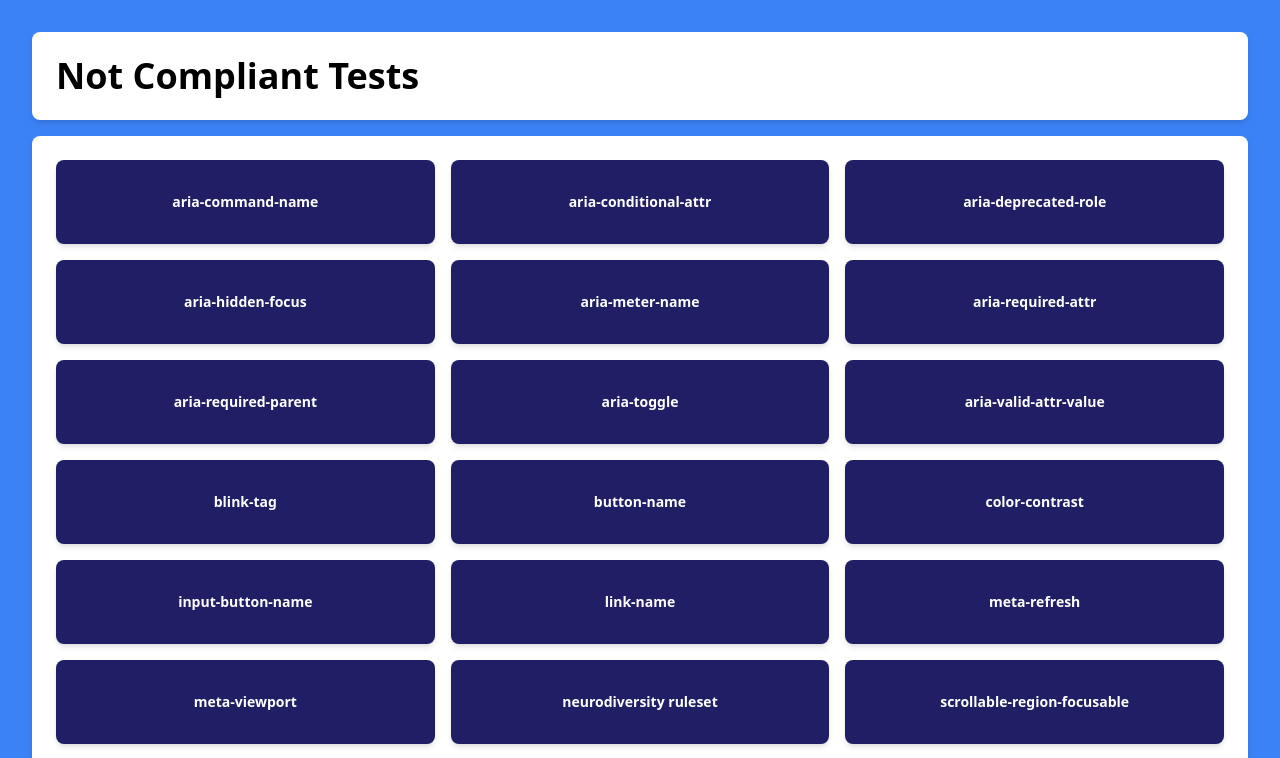
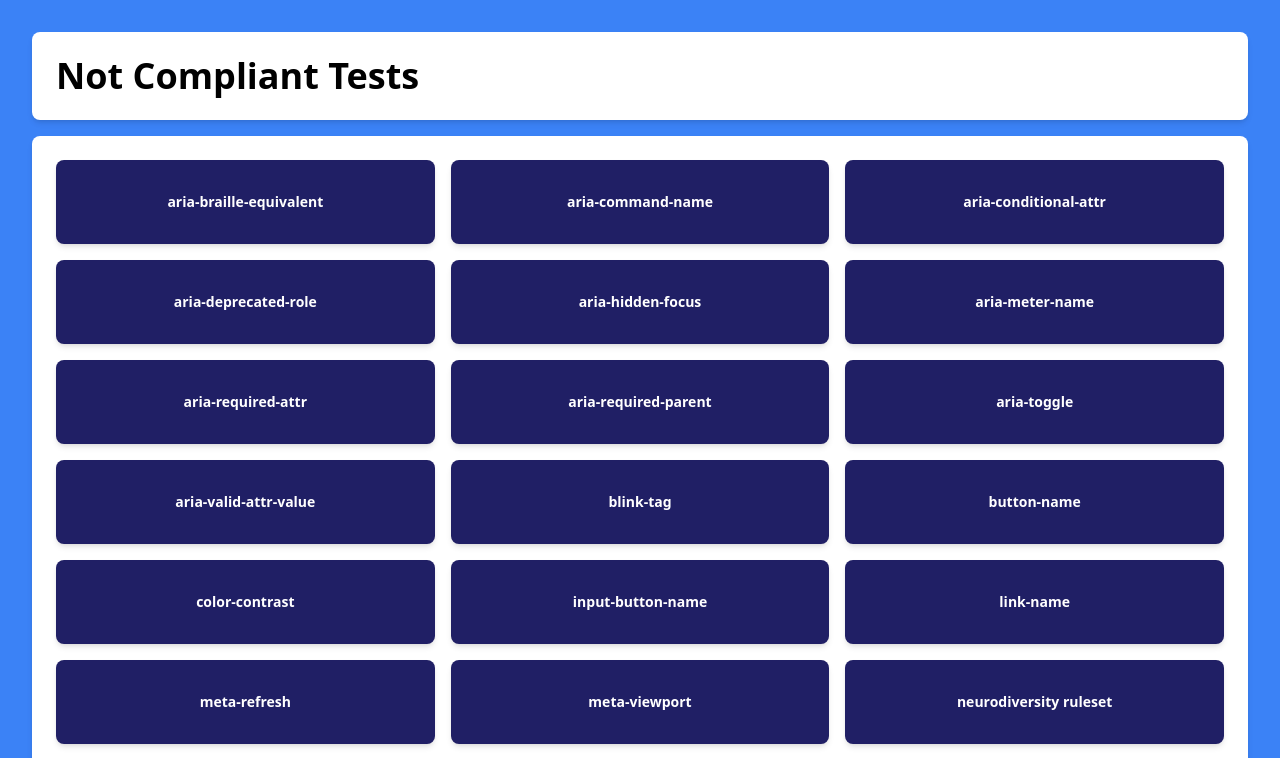
Before and after one commit to test-party/guinea-pig-next, a Next.js app: page /all-tests in a window 1280 px wide. Shown: the top 758 px of the page. Built offline with nearby package versions, Linux system fonts and the light colour scheme.

Commit message:
amk - pr feedback

```diff
--- a/src/app/all-tests/page.jsx
+++ b/src/app/all-tests/page.jsx
@@ -12,6 +12,7 @@ const blueButton = 'bg-blue-500 text-white border border-black p-2 rounded max-w
 const redButton = 'bg-red-500 text-white  p-2 rounded max-w-xs w-full min-h-[48px]'
 
 const linkList = [
+    'aria-braille-equivalent',
     'aria-command-name',
     'aria-conditional-attr',
     'aria-deprecated-role',
@@ -374,7 +375,7 @@ export default function AllTests() {
                     </details>
                 </div>
             </div>
-            <div>
+            <div id="aria-braille-equivalent">
                 <div role="article"
                     aria-labelledby="slideheading2"
                     aria-brailleroledescription="slide">
```
